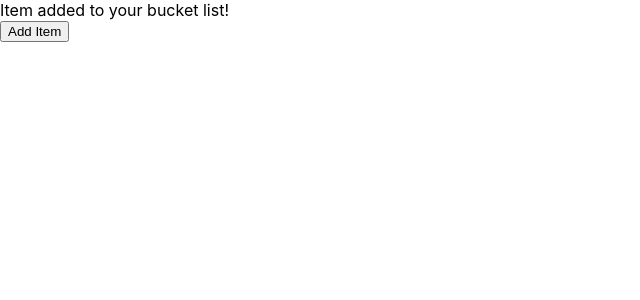
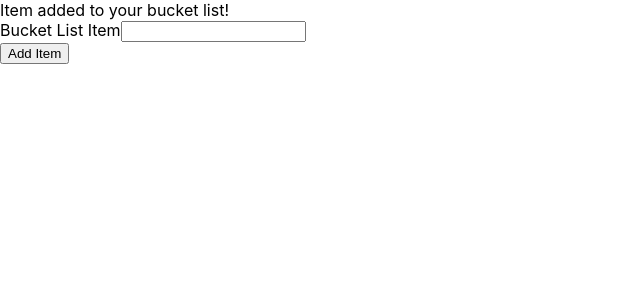
Before and after one commit to emilyjspencer/Bucket-List-TDD-React, a React (Create React App) app: page / in a window 1280 px wide. Both pictures are taken after a click on the button "Add Item". Shown: the top 300 px of the page, without its empty margins (0-640 px from the left). Built offline with nearby package versions, Linux system fonts and the light colour scheme.

Commit message:
Adds a passing test for creating an instance of the List component when the add-item button is clicked

```diff
--- a/src/Components/App.js
+++ b/src/Components/App.js
@@ -1,5 +1,6 @@
 import React, { Component } from 'react';
 import { Button } from 'react-bootstrap';
+import List from './List';
 
 class App extends Component {
 
@@ -31,6 +32,7 @@ class App extends Component {
               return (
                 <div>
                   Item added to your bucket list!
+                  <List key={item.id} />
                 </div>
               )
             })
--- a/src/Components/List.js
+++ b/src/Components/List.js
@@ -1,5 +1,5 @@
 import React, { Component } from 'react';
-import { Form, FormGroup, FormLabel, ControlLabel, Button } from 'react-bootstrap';
+import { Form, FormGroup, FormLabel, FormControl, Button } from 'react-bootstrap';
 
 
 class List extends Component {
@@ -7,7 +7,7 @@ class List extends Component {
     constructor() {
         super()
 
-        this.state = { bucketListItem: '' }
+        this.state = { item: '' }
     };
 
 
@@ -17,8 +17,8 @@ class List extends Component {
               <div></div>
               <Form>
                   <FormGroup>
-                      <ControlLabel>Bucket List Item</ControlLabel>
-                      <FormLabel onChange={event => this.setState({ item: event.target.value })} className="item" />
+                      <FormLabel>Bucket List Item</FormLabel>
+                      <FormControl onChange={event => this.setState({ item: event.target.value })} className="item" />
                   </FormGroup>
               </Form>
             </div>
```
Also changed, not shown: 2 other files (tests, documents, lock files or other folders).
